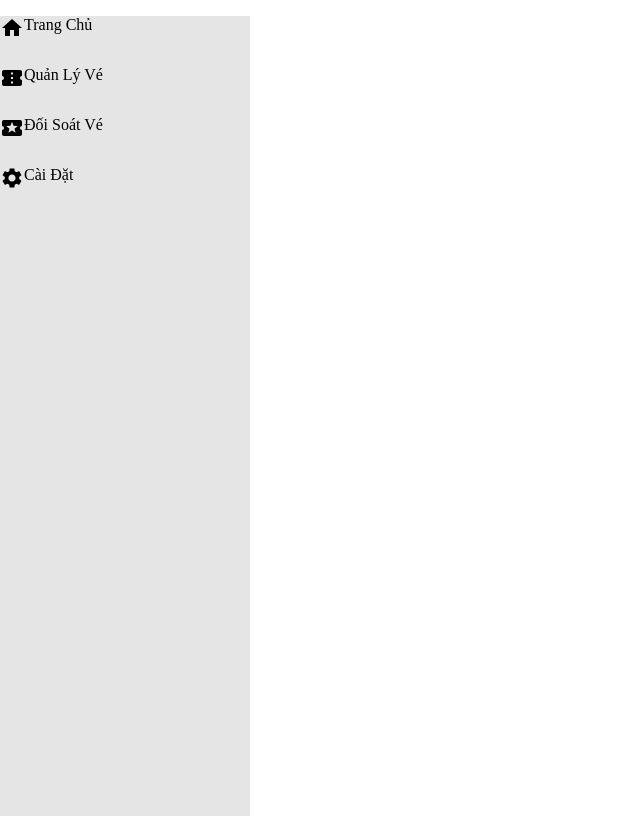
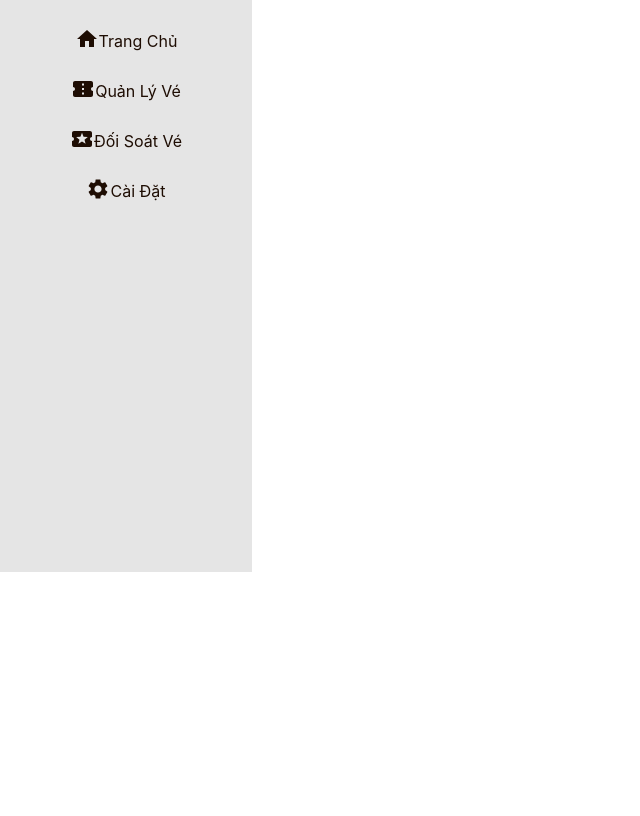
Before and after one commit to Thanh2603/CMSTicketSaleAppli, a React (Create React App) app in the folder cms-ticket-sale/: page / in a window 1280 px wide. Shown: the whole page, without its empty margins (0-640 px from the left). Built offline with nearby package versions, Linux system fonts and the light colour scheme.

Commit message:
Navigation

```diff
--- a/cms-ticket-sale/src/App.css
+++ b/cms-ticket-sale/src/App.css
@@ -1,7 +1,7 @@
 .App {
   width: 100vw;
   height: 100vh;
-
+  font-family: -apple-system, BlinkMacSystemFont, 'Segoe UI', Roboto, Oxygen, Ubuntu, Cantarell, 'Open Sans', 'Helvetica Neue', sans-serif;
 }
 body{
   margin: 0;
@@ -11,6 +11,15 @@ body{
   height: 100%;
   width: 250px;
   background-color: #E5E5E5;
+  display: flex;
+  flex-direction: column;
+  align-items: flex-start;
+  padding: 0px;
+  gap: 59px;
+
+  position: relative;
+  width: 252px;
+  height: 572px;
 }
 .SidebarList{
   height: auto;
@@ -23,4 +32,38 @@ body{
   list-style-type: none;
   display: flex;
   flex-direction: row;
+  color: #1E0D03;
+  justify-content: center;
+  align-items: center;
 }
+.SidebarList .row:hover{
+  cursor: pointer;
+  background-color: orange;
+}
+.row #icon{
+  left: 12.5%;
+  right: 12.5%;
+  top: 8.23%;
+  bottom: 8.33%;
+  display: grid;
+  place-items: center;
+}
+.row #title{
+  width: 93px;
+height: 26px;
+
+font-family: 'Montserrat';
+font-style: normal;
+font-weight: 500;
+font-size: 18px;
+line-height: 26px;
+color: #1E0D03;
+
+opacity: 0.6;
+flex: none;
+order: 1;
+flex-grow: 0;
+}
+.SidebarList #active{
+  background-color: orange;
+}
```
